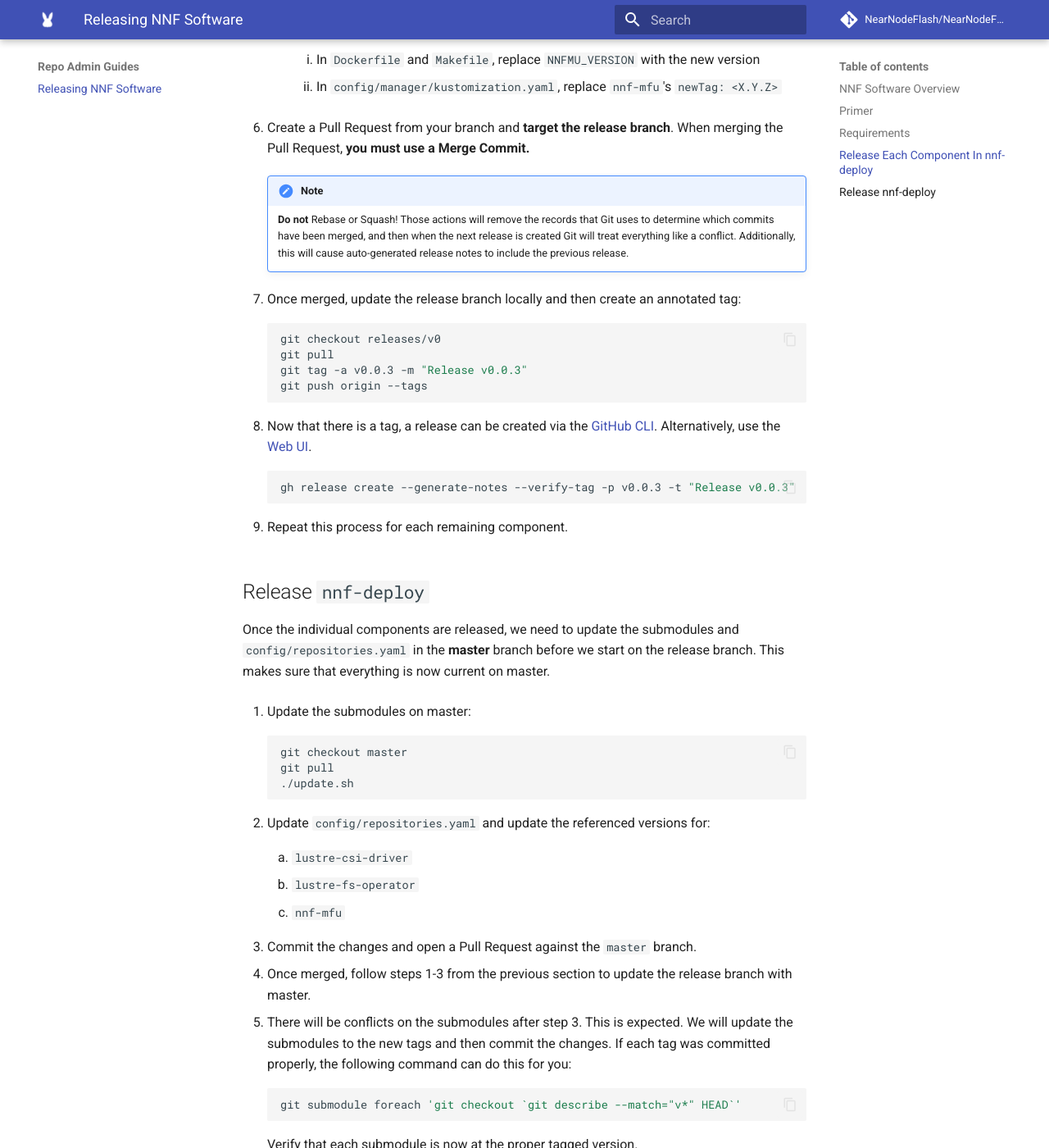
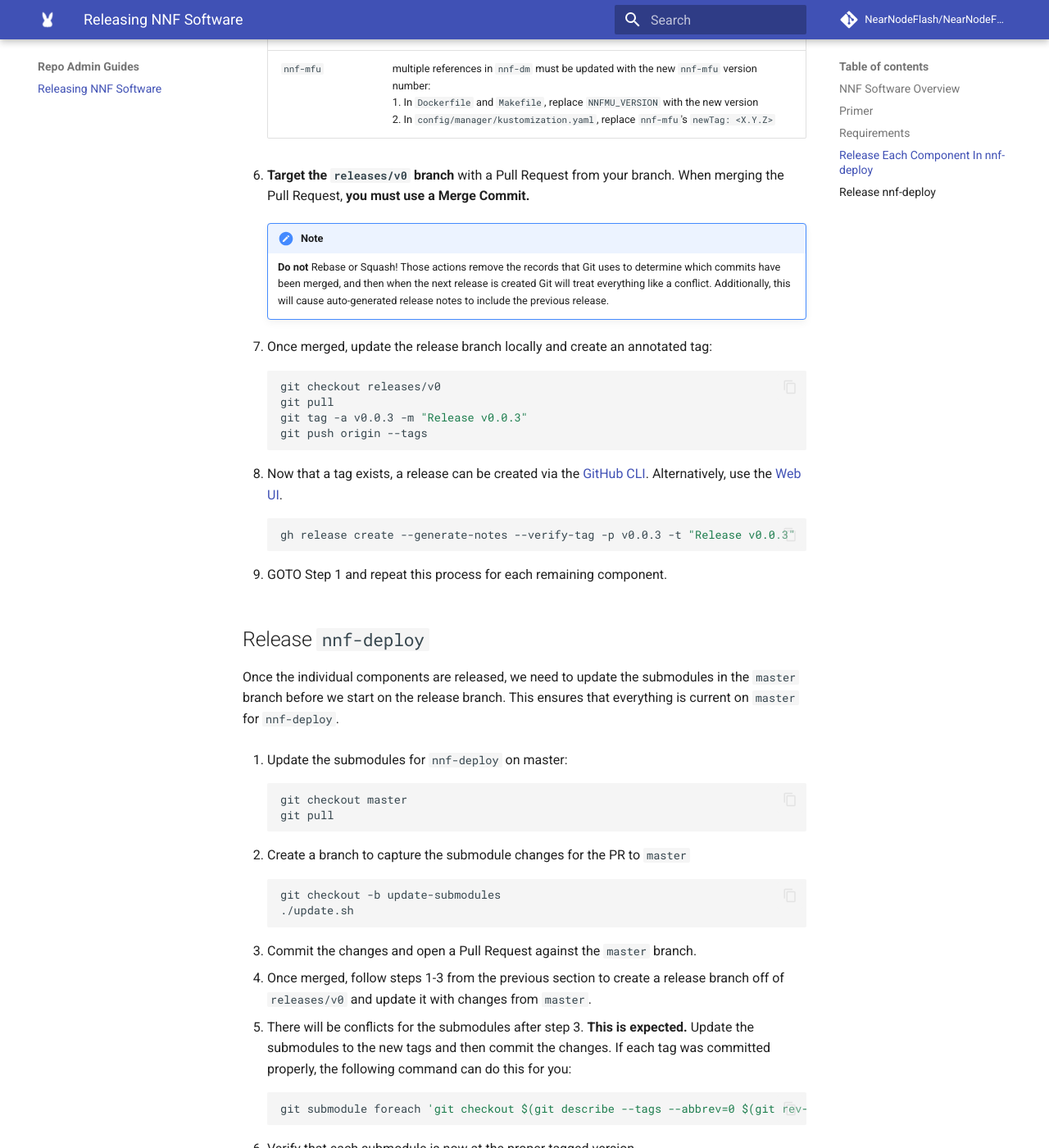
Before and after one commit to NearNodeFlash/NearNodeFlash.github.io, an MkDocs documentation site: the page built from docs/repo-guides/release-nnf-sw/readme.md, in a window 1280 px wide and 1400 px high, scrolled down 2405 px. Shown: the whole window at 82% size. Built offline with MkDocs 1.6.1 and Material for MkDocs 9.7.7, drawn with Linux system fonts in a browser that asks for light colours; comment, search, counter and statistics services are not loaded; the version menu is left out; some of the changed text lies outside the part shown.

Commit message:
expand and clarify a few steps in the release process
Signed-off-by: Anthony Floeder <anthony.floeder@hpe.com>

````diff
--- a/docs/repo-guides/release-nnf-sw/readme.md
+++ b/docs/repo-guides/release-nnf-sw/readme.md
@@ -18,6 +18,7 @@
 other components.
 
 - [NearNodeFlash/nnf-deploy](https://github.com/NearNodeFlash/nnf-deploy)
+
     - [DataWorkflowServices/dws](https://github.com/DataWorkflowServices/dws)
     - [HewlettPackard/lustre-csi-driver](https://github.com/HewlettPackard/lustre-csi-driver)
     - [NearNodeFlash/lustre-fs-operator](https://github.com/NearNodeFlash/lustre-fs-operator)
@@ -25,6 +26,7 @@
     - [NearNodeFlash/nnf-sos](https://github.com/NearNodeFlash/nnf-sos)
     - [NearNodeFlash/nnf-dm](https://github.com/NearNodeFlash/nnf-dm)
     - [NearNodeFlash/nnf-integration-test](https://github.com/NearNodeFlash/nnf-integration-test)
+
 - [NearNodeFlash/NearNodeFlash.github.io](https://github.com/NearNodeFlash/NearNodeFlash.github.io)
 
 [nnf-ec](https://github.com/NearNodeFlash/nnf-ec) is vendored in as part of `nnf-sos` and does not
@@ -89,36 +91,25 @@
     1. For `lustre-csi-driver`, `lustre-fs-operator`, `dws`, `nnf-sos`, and `nnf-dm` there are additional files that need to
     track the version number as well, which allow them to be installed with `kubectl apply -k`.
 
-        1. For:
-        - `lustre-fs-operator`
-        - `dws`
-        - `nnf-sos`
-        - `nnf-dm`
-            update `config/manager/kustomization.yaml` with the correct version.
+    |Repo                 |Update|
+    |---------------------|------|
+    |`lustre-fs-operator` |update `config/manager/kustomization.yaml` with the correct version.|
+    |`dws`                |update `config/manager/kustomization.yaml` with the correct version.|
+    |`nnf-sos`            |update `config/manager/kustomization.yaml` with the correct version.|
+    |`nnf-dm`             |update `config/manager/kustomization.yaml` with the correct version.|
+    |`lustre-csi-driver`  |update `deploy/kubernetes/base/kustomization.yaml` and `charts/lustre-csi-driver/values.yaml` with the correct version.|
+    |`nnf-mfu`            |multiple references in `nnf-dm` must be updated with the new `nnf-mfu` version number:<br>1. In `Dockerfile` and `Makefile`, replace `NNFMU_VERSION` with the new version<br>2. In `config/manager/kustomization.yaml`, replace `nnf-mfu`'s `newTag: <X.Y.Z>`|
 
-        2. For
-        - `lustre-csi-driver`
-            update `deploy/kubernetes/base/kustomization.yaml` and
-        `charts/lustre-csi-driver/values.yaml` with the correct version.
-
-    2. If `nnf-mfu` was updated, multiple references in `nnf-dm` will need to be updated with the
-    new version number for the `nnf-mfu` image:
-
-        1. In `Dockerfile` and `Makefile`, replace `NNFMU_VERSION` with the new version
-
-        2. In `config/manager/kustomization.yaml`, replace `nnf-mfu`'s `newTag: <X.Y.Z>`
-
-6. Create a Pull Request from your branch and **target the release branch**.  When merging the Pull
+6. **Target the `releases/v0` branch** with a Pull Request from your branch.  When merging the Pull
 Request, **you must use a Merge Commit.**
 
     !!! note
-
-        **Do not** Rebase or Squash! Those actions will remove the records that Git uses to
+        **Do not** Rebase or Squash! Those actions remove the records that Git uses to
         determine which commits have been merged, and then when the next release is created Git will
         treat everything like a conflict. Additionally, this will cause auto-generated release notes
         to include the previous release.
 
-7. Once merged, update the release branch locally and then create an annotated tag:
+7. Once merged, update the release branch locally and create an annotated tag:
 
     ```shell
     git checkout releases/v0
@@ -127,63 +118,74 @@
     git push origin --tags
     ```
 
-8. Now that there is a tag, a release can be created via the [GitHub CLI](https://cli.github.com/).
+8. Now that a tag exists, a release can be created via the [GitHub CLI](https://cli.github.com/).
    Alternatively, use the [Web UI](https://github.com/NearNodeFlash/nnf-dm/releases/new).
 
     ```bash
     gh release create --generate-notes --verify-tag -p v0.0.3 -t "Release v0.0.3"
     ```
 
-9. Repeat this process for each remaining component.
+9. GOTO Step 1 and repeat this process for each remaining component.
 
 ## Release `nnf-deploy`
 
-Once the individual components are released, we need to update the submodules and
-`config/repositories.yaml` in the **master** branch before we start on the release branch. This
-makes sure that everything is now current on master.
+Once the individual components are released, we need to update the submodules
+in the `master` branch before we start on the release branch. This ensures
+that everything is current on `master` for `nnf-deploy`.
 
-1. Update the submodules on master:
+1. Update the submodules for `nnf-deploy` on master:
 
     ```shell
     git checkout master
     git pull
+    ```
+
+2. Create a branch to capture the submodule changes for the PR to `master`
+
+    ```shell
+    git checkout -b update-submodules
     ./update.sh
     ```
 
-2. Update `config/repositories.yaml` and update the referenced versions for:
-
-    1. `lustre-csi-driver`
-
-    2. `lustre-fs-operator`
-
-    3. `nnf-mfu`
-
 3. Commit the changes and open a Pull Request against the `master` branch.
 
-4. Once merged, follow steps 1-3 from the previous section to update the release branch with master.
+4. Once merged, follow steps 1-3 from the previous section to create a release branch off of `releases/v0` and
+   update it with changes from `master`.
 
-5. There will be conflicts on the submodules after step 3. This is expected. We will update the
+5. There will be conflicts for the submodules after step 3. **This is expected.** Update the
    submodules to the new tags and then commit the changes.  If each tag was committed properly, the
    following command can do this for you:
 
     ```shell
-    git submodule foreach 'git checkout `git describe --match="v*" HEAD`'
+    git submodule foreach 'git checkout $(git describe --tags --abbrev=0 $(git rev-list --tags --max-count=1))'
     ```
 
-    Verify that each submodule is now at the proper tagged version.
+6. Verify that each submodule is now at the proper tagged version.
 
     ```shell
-    git submodule status
+    git submodule foreach git status
     ```
 
-6. Do a `git add` for each of the submodules.
+7. Do a `git add` for each of the submodules.
 
-7. Run `go mod tidy` and then `make`. Do another `git add` for any changes, particularly`go.mod`
-and/or `go.sum`.
+8. Update `config/repositories.yaml` with the referenced versions for:
 
-8. Verify that `git status` is happy with `nnf-deploy` and then finalize the merge from master by
-   doing a `git commit`.
+    1. `lustre-csi-driver`
+    2. `lustre-fs-operator`
+    3. `nnf-mfu`  (Search for NNFMFU_VERSION)
 
-9. Follow steps 6-8 from the previous section to finalize the release of `nnf-deploy`.
+9. Tidy and make `nnf-deploy` to avoid embarrassment.
+
+    ```shell
+    go mod tidy
+    make
+    ```
+
+10. Do another `git add` for any changes, particularly `go.mod` and/or `go.sum`.
+
+11. Verify that `git status` is happy with `nnf-deploy` and then finalize the merge
+    from master by with a `git commit`.
+
+12. Follow steps 6-8 from the previous section to finalize the release of `nnf-deploy`.
 
 The software is now released!
````
Also changed, not shown: README.md (+8 -0 lines).
